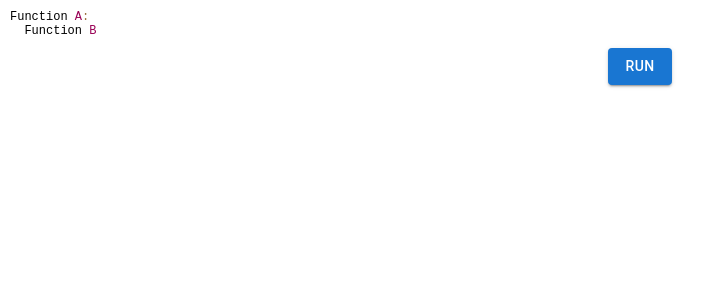
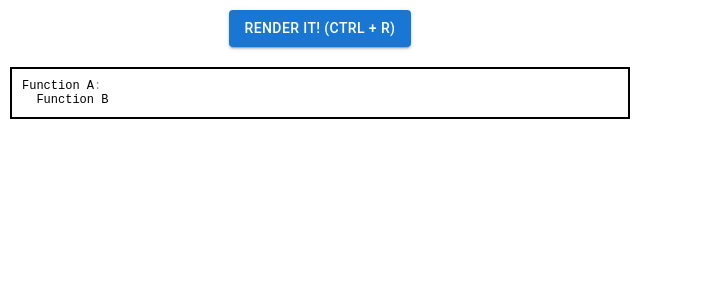
Before and after one commit to RedCarrottt/hawkeye, a React (Create React App) app in the folder web/: page / in a window 1280 px wide. Shown: the top 300 px of the page, without its empty margins (0-726 px from the left). Built offline with nearby package versions, Linux system fonts and the light colour scheme.

Commit message:
sketcher_server, web: simplify sketcher_server
Signed-off-by: Gyeonghwan Hong <redcarrottt@gmail.com>

```diff
--- a/web/src/App.js
+++ b/web/src/App.js
@@ -1,9 +1,10 @@
 import React from 'react';
-import { useState } from 'react'
+import { useState, useEffect } from 'react'
 import Editor from 'react-simple-code-editor';
 import { highlight, languages } from 'prismjs/components/prism-core';
 import 'prismjs/components/prism-clike';
 import 'prismjs/components/prism-javascript';
+import 'prismjs/components/prism-python';
 import 'prismjs/themes/prism.css'; //Example style, you can use another
 import axios from 'axios';
 
@@ -14,31 +15,54 @@ function App() {
     `Function A:\n  Function B`
   );
   const [svgUrl, setSvgUrl] = React.useState("");
+  const [svg, setSvg] = React.useState("");
 
-  function onRunButtonClicked() {
+  function onRenderTriggered() {
+      console.log(code)
     axios.post('http://localhost:3001/sketcher', {text: code})
         .then(function(response) {
-            setSvgUrl(response.data.url + "?" + performance.now());
+            setSvg(response.data.svg);
         }).catch(function(exception) {
             console.log(exception);
         });
   }
 
+  function onRenderButtonClicked() {
+    onRenderTriggered();
+  }
+
+  function onKeyDown(e) {
+    if (e.key == 'r' && e.ctrlKey) {
+        onRenderTriggered()
+    }
+  }
+
+  useEffect(() => {
+    document.addEventListener('keydown', onKeyDown);
+  }, []);
+
   return (
     <div style={{textAlign:"center"}}>
-      <div>
+      <div style={{width: "50%", float: "left"}}>
+          <Button onClick={onRenderButtonClicked} variant="contained" style={{margin: "10px"}}>Render It! (Ctrl + R)</Button>
+          <div style={{
+                border: "2px solid",
+                margin: "10px"
+            }}>
               <Editor
                 value={code}
                 onValueChange={code => setCode(code)}
-        highlight={code => highlight(code, languages.js)}
+                highlight={code => highlight(code, languages.python)}
                 padding={10}
                 style={{
                   fontFamily: '"Fira code", "Fira Mono", monospace',
                   fontSize: 12,
                 }}
               />
-      <Button onClick={onRunButtonClicked} variant="contained">Run</Button>
-      <img src={svgUrl} />
+          </div>
+      </div>
+      <div style={{width: "50%", float: "left"}}>
+            <span dangerouslySetInnerHTML={{__html: svg}} />
       </div>
     </div>
   );
```
Also changed, not shown: 1 other file (tests, documents, lock files or other folders). Lines whose indentation alone changed are shown as unchanged.
